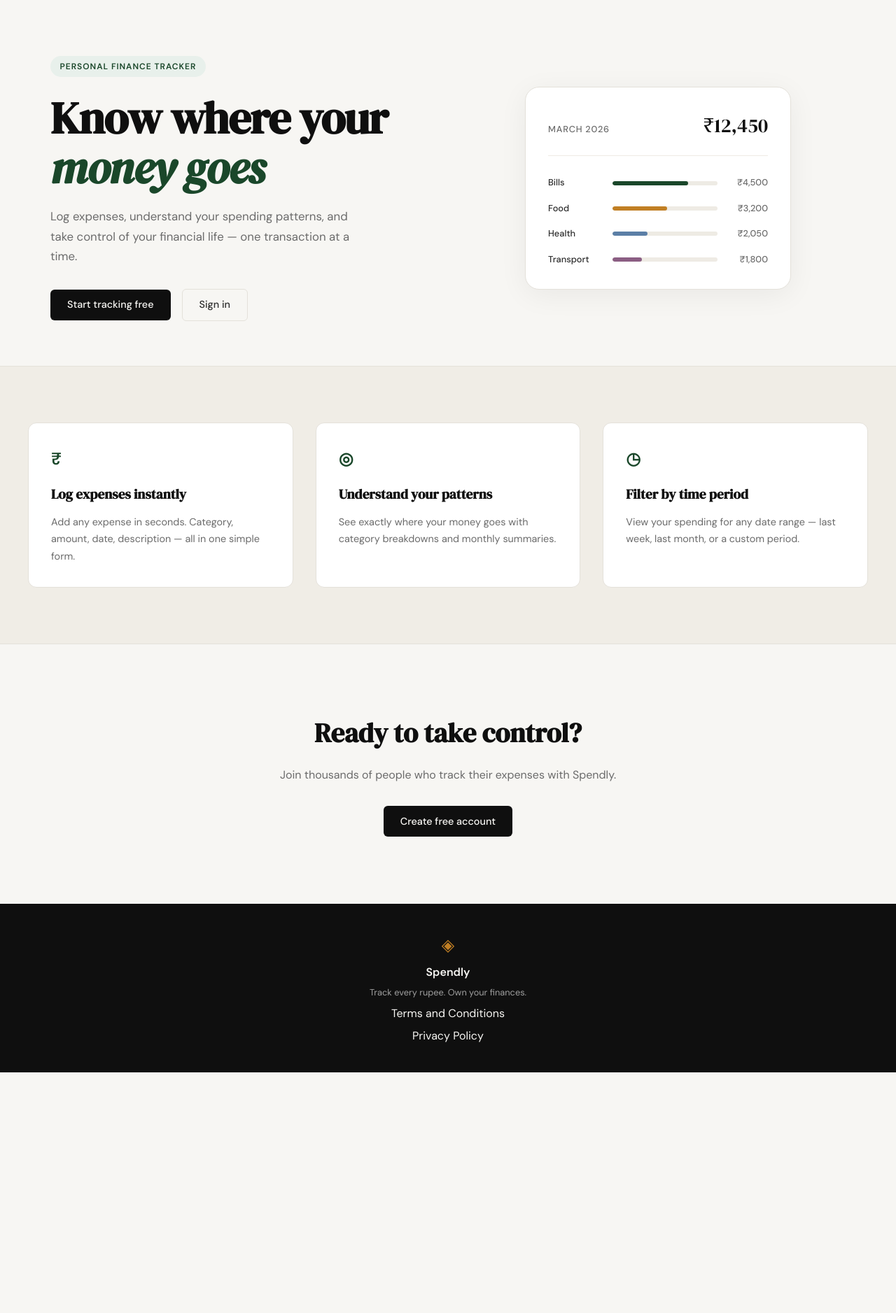
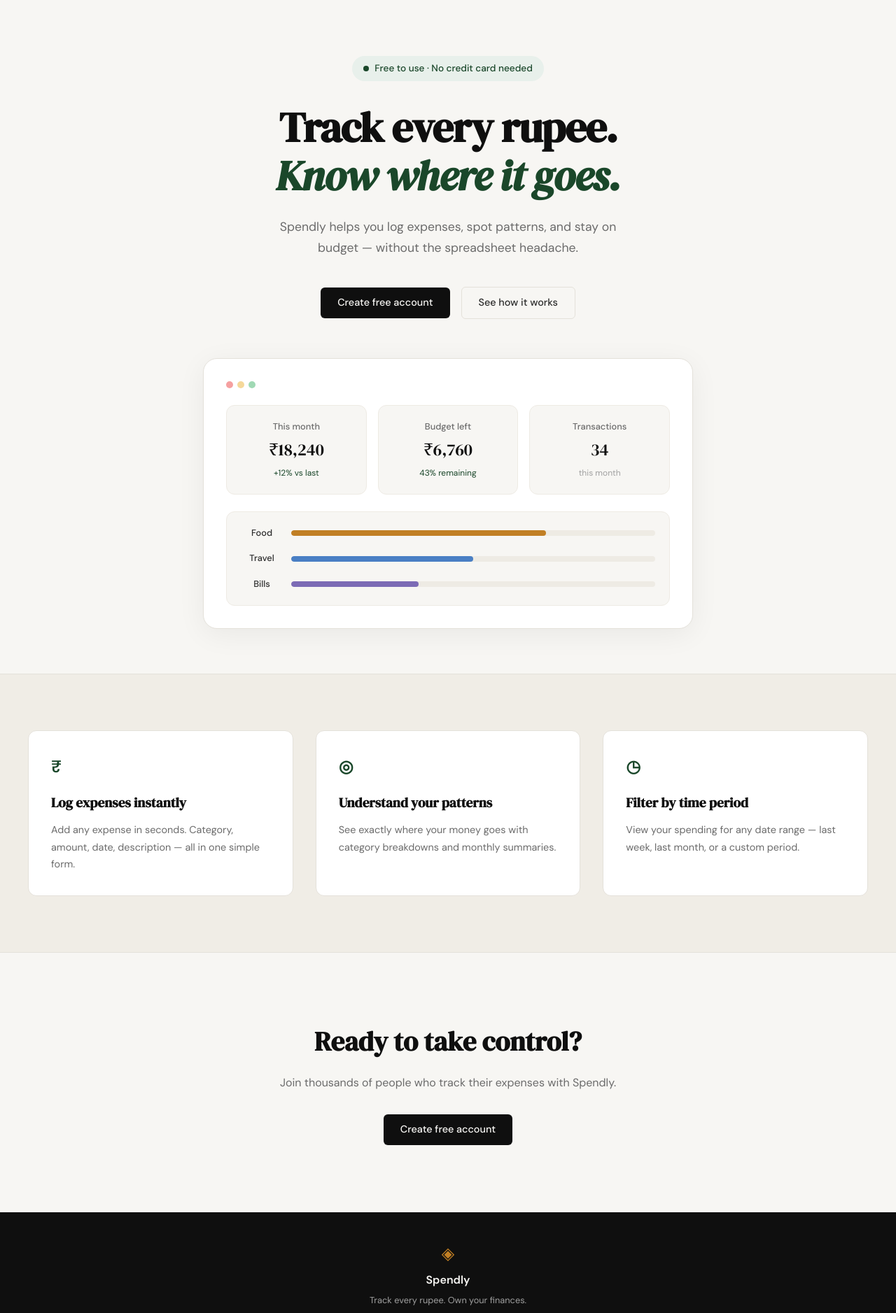
Before and after one commit to Jagdish-958/spendly-tracker, a Flask app: page / in a window 1280 px wide. Shown: the part 61-1938 px from the top of the page at 70% size. Before the commit the page ends 1594 px from the top, so only its background shows below. Run offline with Flask 3, Linux system fonts and the light colour scheme.

Commit message:
landing: redesign hero section to match mockup

```diff
--- a/static/css/style.css
+++ b/static/css/style.css
@@ -125,34 +125,44 @@ a { color: inherit; text-decoration: none; }
 
 .hero {
     padding: 5rem 2rem 4rem;
-    display: grid;
-    grid-template-columns: 1fr 1fr;
-    gap: 4rem;
-    align-items: center;
     max-width: var(--max-width);
+    margin: 0 auto;
+    text-align: center;
+}
+
+.hero-inner {
+    max-width: 680px;
     margin: 0 auto;
 }
 
 .hero-badge {
-    display: inline-block;
+    display: inline-flex;
+    align-items: center;
+    gap: 0.5rem;
     background: var(--accent-light);
     color: var(--accent);
-    font-size: 0.75rem;
-    font-weight: 600;
-    letter-spacing: 0.08em;
-    text-transform: uppercase;
-    padding: 0.35rem 0.85rem;
+    font-size: 0.85rem;
+    font-weight: 500;
+    padding: 0.45rem 1rem;
     border-radius: 999px;
-    margin-bottom: 1.5rem;
+    margin-bottom: 2rem;
+}
+
+.hero-badge-dot {
+    width: 8px;
+    height: 8px;
+    background: var(--accent);
+    border-radius: 50%;
+    display: inline-block;
 }
 
 .hero-title {
     font-family: var(--font-display);
-    font-size: clamp(2.5rem, 5vw, 4rem);
-    line-height: 1.1;
+    font-size: clamp(2.5rem, 5vw, 3.75rem);
+    line-height: 1.15;
     letter-spacing: -0.02em;
     color: var(--ink);
-    margin-bottom: 1.25rem;
+    margin-bottom: 1.5rem;
 }
 
 .hero-title em {
@@ -161,17 +171,18 @@ a { color: inherit; text-decoration: none; }
 }
 
 .hero-subtitle {
-    font-size: 1.05rem;
+    font-size: 1.1rem;
     color: var(--ink-muted);
     line-height: 1.7;
-    max-width: 460px;
-    margin-bottom: 2rem;
+    max-width: 520px;
+    margin: 0 auto 2.5rem;
 }
 
 .hero-actions {
     display: flex;
     gap: 1rem;
     align-items: center;
+    justify-content: center;
 }
 
 /* ------------------------------------------------------------------ */
@@ -181,6 +192,7 @@ a { color: inherit; text-decoration: none; }
 .hero-visual {
     display: flex;
     justify-content: center;
+    margin-top: 3.5rem;
 }
 
 .mock-card {
@@ -189,38 +201,77 @@ a { color: inherit; text-decoration: none; }
     border-radius: var(--radius-lg);
     padding: 2rem;
     width: 100%;
-    max-width: 380px;
+    max-width: 700px;
     box-shadow: 0 8px 40px rgba(0,0,0,0.06);
 }
 
-.mock-card-header {
+.mock-dots {
     display: flex;
-    justify-content: space-between;
-    align-items: baseline;
-    margin-bottom: 1.75rem;
-    padding-bottom: 1.25rem;
-    border-bottom: 1px solid var(--border-soft);
+    gap: 6px;
+    margin-bottom: 1.5rem;
 }
 
-.mock-label {
+.dot {
+    width: 10px;
+    height: 10px;
+    border-radius: 50%;
+}
+
+.dot-red { background: #f5a0a0; }
+.dot-yellow { background: #f5d89a; }
+.dot-green { background: #a0d9b4; }
+
+.mock-stats {
+    display: grid;
+    grid-template-columns: repeat(3, 1fr);
+    gap: 1rem;
+    margin-bottom: 1.5rem;
+}
+
+.mock-stat-card {
+    background: var(--paper);
+    border: 1px solid var(--border-soft);
+    border-radius: var(--radius-md);
+    padding: 1.25rem;
+    display: flex;
+    flex-direction: column;
+    gap: 0.25rem;
+}
+
+.mock-stat-label {
     font-size: 0.8rem;
     font-weight: 500;
     color: var(--ink-muted);
-    text-transform: uppercase;
-    letter-spacing: 0.06em;
 }
 
-.mock-total {
+.mock-stat-value {
     font-family: var(--font-display);
-    font-size: 1.75rem;
+    font-size: 1.5rem;
     color: var(--ink);
 }
 
-.mock-bars { display: flex; flex-direction: column; gap: 1rem; }
+.mock-stat-sub {
+    font-size: 0.75rem;
+    color: var(--ink-faint);
+}
+
+.mock-stat-up {
+    color: var(--accent);
+}
+
+.mock-bars {
+    background: var(--paper);
+    border: 1px solid var(--border-soft);
+    border-radius: var(--radius-md);
+    padding: 1.25rem;
+    display: flex;
+    flex-direction: column;
+    gap: 1rem;
+}
 
 .mock-bar-row {
     display: grid;
-    grid-template-columns: 80px 1fr 60px;
+    grid-template-columns: 60px 1fr;
     align-items: center;
     gap: 0.75rem;
 }
@@ -232,7 +283,7 @@ a { color: inherit; text-decoration: none; }
 }
 
 .mock-bar-track {
-    height: 6px;
+    height: 8px;
     background: var(--border-soft);
     border-radius: 999px;
     overflow: hidden;
@@ -240,21 +291,13 @@ a { color: inherit; text-decoration: none; }
 
 .mock-bar {
     height: 100%;
-    background: var(--accent);
     border-radius: 999px;
     transition: width 0.6s ease;
 }
 
-.mock-bar-2 { background: var(--accent-2); }
-.mock-bar-3 { background: #5b7fa6; }
-.mock-bar-4 { background: #8b5e83; }
-
-.mock-amt {
-    font-size: 0.8rem;
-    font-weight: 500;
-    color: var(--ink-muted);
-    text-align: right;
-}
+.mock-bar-orange { background: var(--accent-2); }
+.mock-bar-blue { background: #4a7fc4; }
+.mock-bar-purple { background: #7c6bb5; }
 
 /* ------------------------------------------------------------------ */
 /* Buttons                                                             */
@@ -558,16 +601,8 @@ a { color: inherit; text-decoration: none; }
 /* ------------------------------------------------------------------ */
 
 @media (max-width: 900px) {
-    .hero {
-        grid-template-columns: 1fr;
-        text-align: center;
-    }
-
-    .hero-subtitle { max-width: 100%; }
-    .hero-actions { justify-content: center; }
-    .hero-visual { display: none; }
-
     .features-inner { grid-template-columns: 1fr; }
+    .mock-stats { grid-template-columns: 1fr; }
 }
 
 @media (max-width: 600px) {
--- a/templates/landing.html
+++ b/templates/landing.html
@@ -6,55 +6,62 @@
 
 <section class="hero">
     <div class="hero-inner">
-        <div class="hero-badge">Personal Finance Tracker</div>
+        <div class="hero-badge"><span class="hero-badge-dot"></span> Free to use &middot; No credit card needed</div>
         <h1 class="hero-title">
-            Know where your<br>
-            <em>money goes</em>
+            Track every rupee.<br>
+            <em>Know where it goes.</em>
         </h1>
         <p class="hero-subtitle">
-            Log expenses, understand your spending patterns,
-            and take control of your financial life —
-            one transaction at a time.
+            Spendly helps you log expenses, spot patterns, and stay
+            on budget — without the spreadsheet headache.
         </p>
         <div class="hero-actions">
-            <a href="{{ url_for('register') }}" class="btn-primary">Start tracking free</a>
-            <a href="{{ url_for('login') }}" class="btn-ghost">Sign in</a>
+            <a href="{{ url_for('register') }}" class="btn-primary">Create free account</a>
+            <a href="#features" class="btn-ghost">See how it works</a>
         </div>
     </div>
     <div class="hero-visual">
         <div class="mock-card">
-            <div class="mock-card-header">
-                <span class="mock-label">March 2026</span>
-                <span class="mock-total">₹12,450</span>
+            <div class="mock-dots">
+                <span class="dot dot-red"></span>
+                <span class="dot dot-yellow"></span>
+                <span class="dot dot-green"></span>
+            </div>
+            <div class="mock-stats">
+                <div class="mock-stat-card">
+                    <span class="mock-stat-label">This month</span>
+                    <span class="mock-stat-value">₹18,240</span>
+                    <span class="mock-stat-sub mock-stat-up">+12% vs last</span>
+                </div>
+                <div class="mock-stat-card">
+                    <span class="mock-stat-label">Budget left</span>
+                    <span class="mock-stat-value">₹6,760</span>
+                    <span class="mock-stat-sub mock-stat-up">43% remaining</span>
+                </div>
+                <div class="mock-stat-card">
+                    <span class="mock-stat-label">Transactions</span>
+                    <span class="mock-stat-value">34</span>
+                    <span class="mock-stat-sub">this month</span>
+                </div>
             </div>
             <div class="mock-bars">
                 <div class="mock-bar-row">
+                    <span class="mock-cat">Food</span>
+                    <div class="mock-bar-track">
+                        <div class="mock-bar mock-bar-orange" style="width: 70%"></div>
+                    </div>
+                </div>
+                <div class="mock-bar-row">
+                    <span class="mock-cat">Travel</span>
+                    <div class="mock-bar-track">
+                        <div class="mock-bar mock-bar-blue" style="width: 50%"></div>
+                    </div>
+                </div>
+                <div class="mock-bar-row">
                     <span class="mock-cat">Bills</span>
                     <div class="mock-bar-track">
-                        <div class="mock-bar" style="width: 72%"></div>
+                        <div class="mock-bar mock-bar-purple" style="width: 35%"></div>
                     </div>
-                    <span class="mock-amt">₹4,500</span>
-                </div>
-                <div class="mock-bar-row">
-                    <span class="mock-cat">Food</span>
-                    <div class="mock-bar-track">
-                        <div class="mock-bar mock-bar-2" style="width: 52%"></div>
-                    </div>
-                    <span class="mock-amt">₹3,200</span>
-                </div>
-                <div class="mock-bar-row">
-                    <span class="mock-cat">Health</span>
-                    <div class="mock-bar-track">
-                        <div class="mock-bar mock-bar-3" style="width: 33%"></div>
-                    </div>
-                    <span class="mock-amt">₹2,050</span>
-                </div>
-                <div class="mock-bar-row">
-                    <span class="mock-cat">Transport</span>
-                    <div class="mock-bar-track">
-                        <div class="mock-bar mock-bar-4" style="width: 28%"></div>
-                    </div>
-                    <span class="mock-amt">₹1,800</span>
                 </div>
             </div>
         </div>
```
